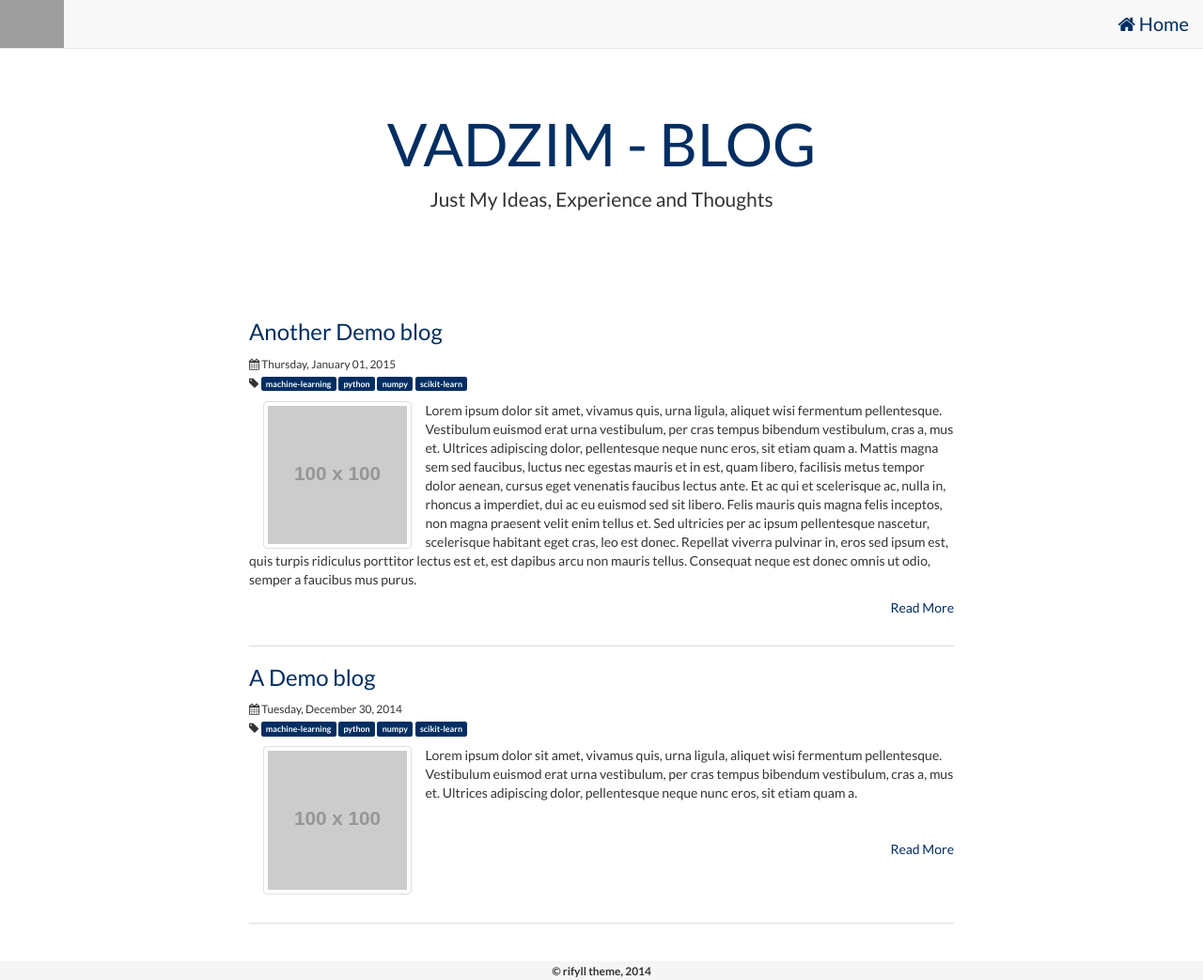
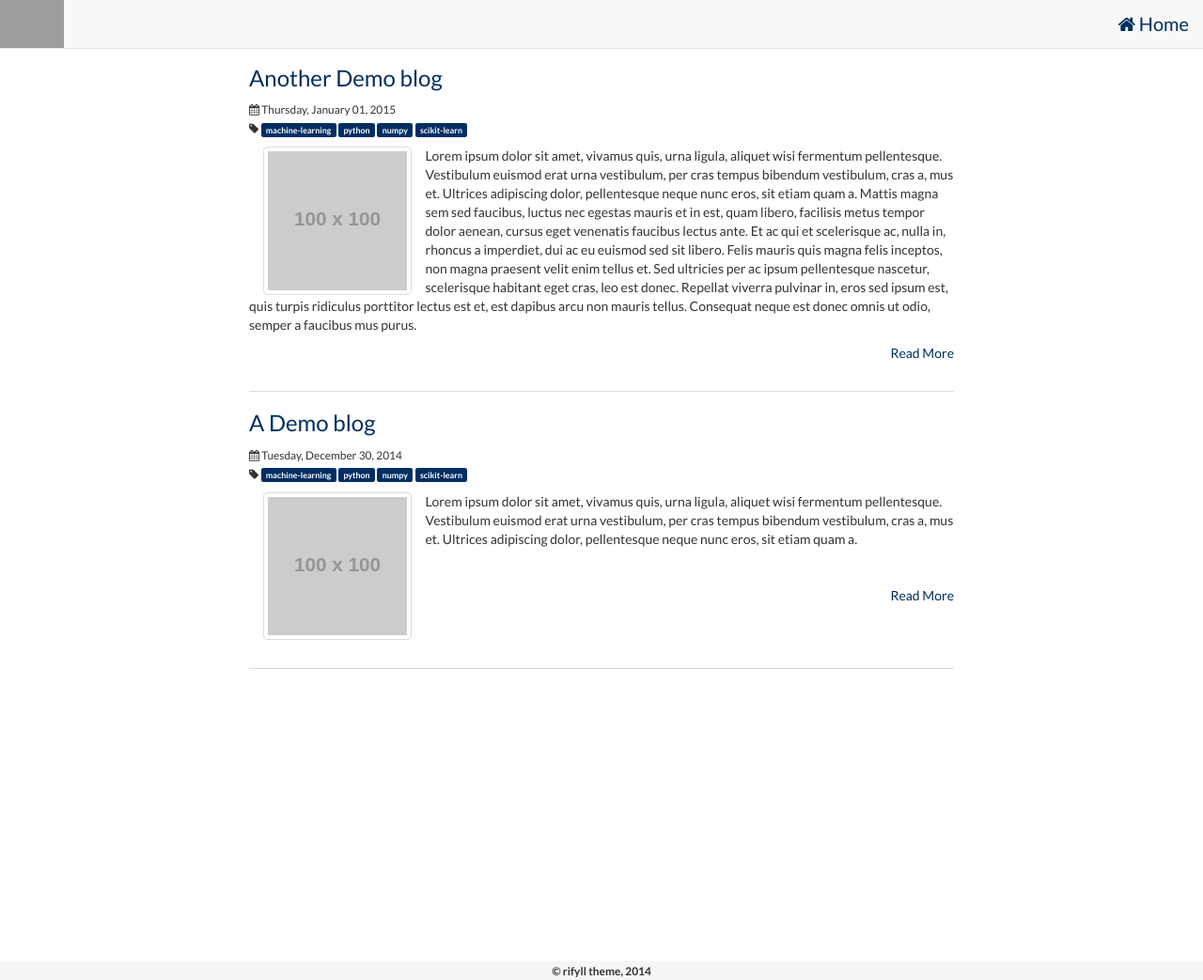
Before and after one commit to vadzim-pro/blog, a Jekyll site: the page built from index.html, in a window 1280 px wide and 1043 px high. Shown: the whole window at 94% size. Built offline with Jekyll 4.4.1, drawn with Linux system fonts in a browser that asks for light colours; nearby versions of some CDN libraries.

Commit message:
Update _config.yml

```diff
--- a/_config.yml
+++ b/_config.yml
@@ -20,4 +20,4 @@ exclude: ['README.md']
 excerpt_separator: <!--more-->
 
 #show the jumbotron header on index page
-show_blog_header: true
+show_blog_header: false
```
